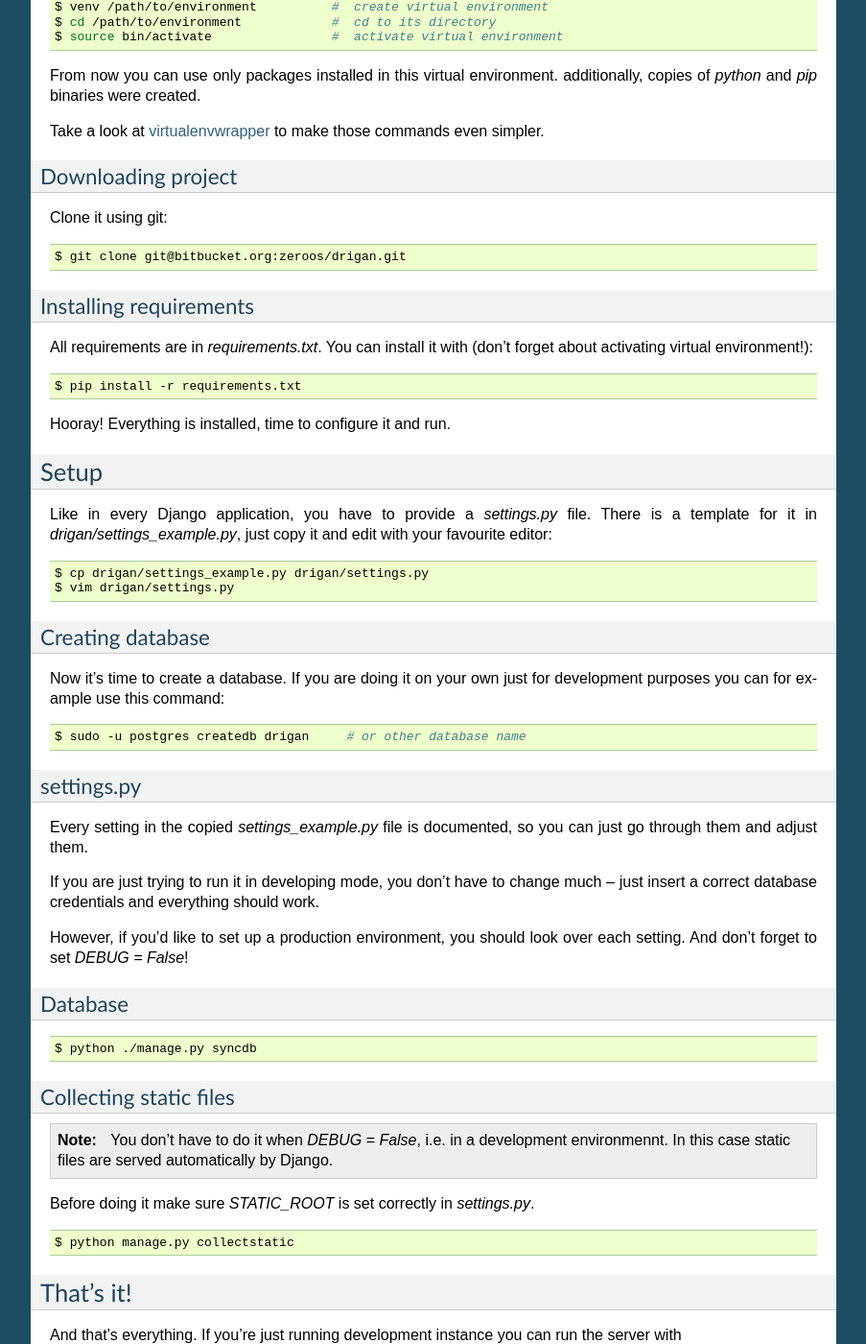
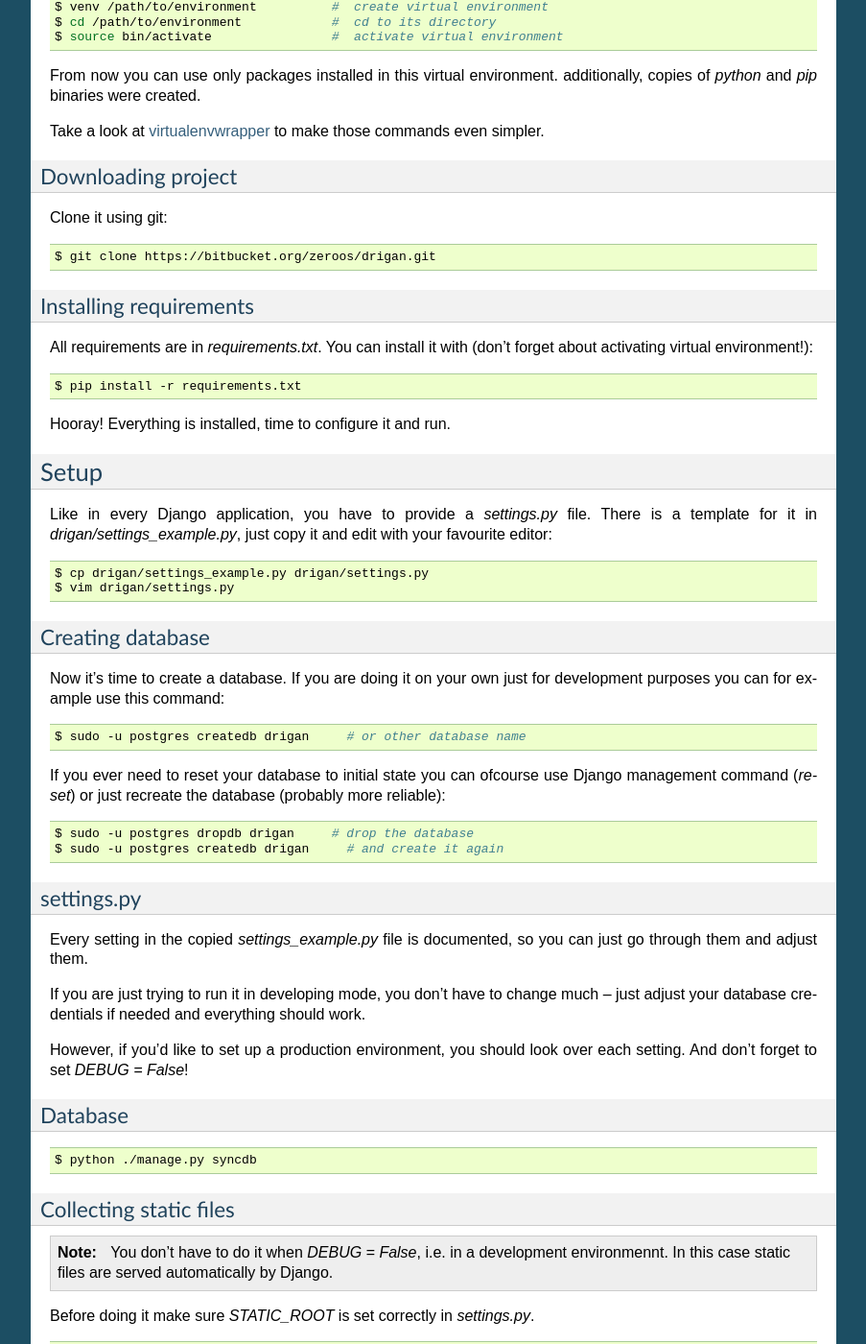
Before and after one commit to wnt-zhp/drigan, a Sphinx documentation site: the page built from docs/design/quick_start.rst, in a window 1280 px wide and 1400 px high, scrolled down 568 px. Shown: the whole window at 96% size, without its empty margins (198-1101 px from the left). Built offline with Sphinx 7.4.7, drawn with Linux system fonts in a browser that asks for light colours; pages that are not in the unit, such as notebooks, are missing from menus.

Commit message:
REJCEN-31 fixes in installation docs

```diff
--- a/docs/design/quick_start.rst
+++ b/docs/design/quick_start.rst
@@ -50,7 +50,7 @@ Clone it using git:
 
 .. code-block:: bash
 
-    $ git clone git@bitbucket.org:zeroos/drigan.git
+    $ git clone https://bitbucket.org/zeroos/drigan.git
 
 Installing requirements
 ^^^^^^^^^^^^^^^^^^^^^^^
@@ -86,6 +86,15 @@ development purposes you can for example use this command:
 
     $ sudo -u postgres createdb drigan     # or other database name
 
+If you ever need to reset your database to initial state you can ofcourse use
+Django management command (`reset`) or just recreate the database (probably more
+reliable):
+
+.. code-block:: bash
+
+    $ sudo -u postgres dropdb drigan     # drop the database
+    $ sudo -u postgres createdb drigan     # and create it again
+
 
 settings.py
 ^^^^^^^^^^^
@@ -94,8 +103,8 @@ Every setting in the copied `settings_example.py` file is documented, so you can
 just go through them and adjust them.
 
 If you are just trying to run it in developing mode, you don't have to
-change much -- just insert a correct database credentials and everything should
-work.
+change much -- just adjust your database credentials if needed and everything
+should work.
 
 However, if you'd like to set up a production environment, you should look over
 each setting. And don't forget to set `DEBUG = False`!
```
Also changed, not shown: 1 other file.
